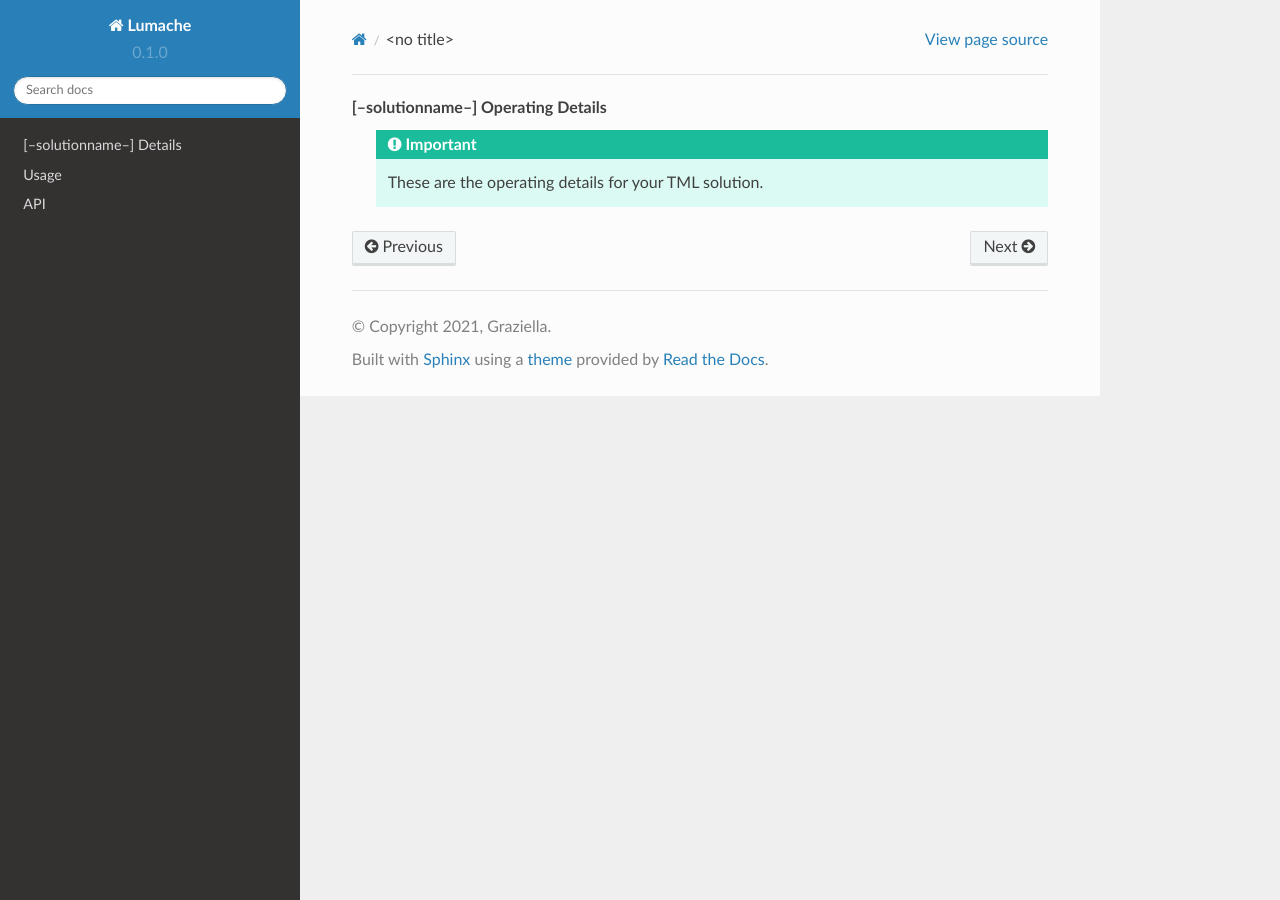
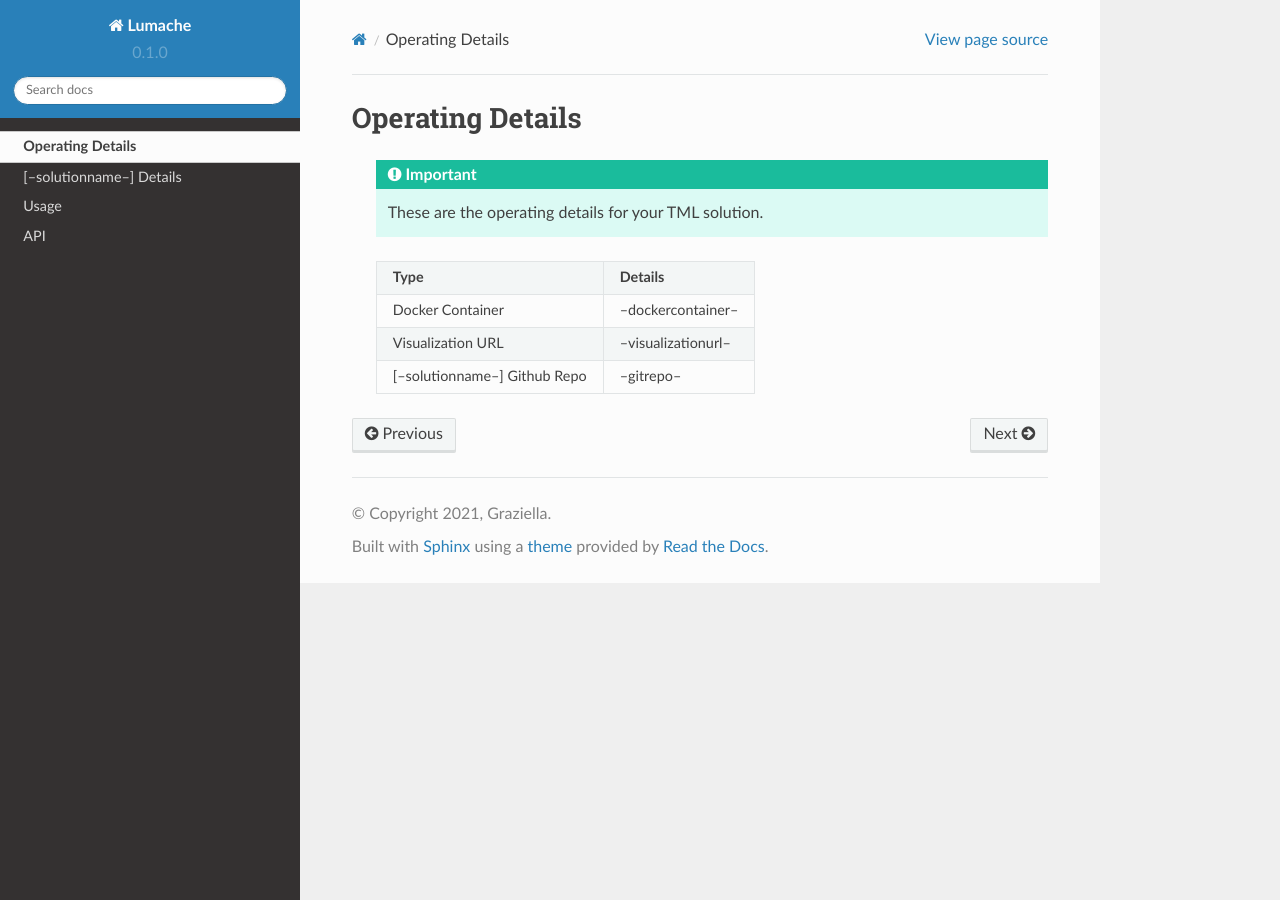
Before and after one commit to vanesalcb06/tssproject2-2b5c, a Sphinx documentation site: the page built from docs/source/operating.rst, in a window 1280 px wide. Built offline with Sphinx 7.4.7 and the Read the Docs theme 2.0.0, drawn with Linux system fonts in a browser that asks for light colours.

Commit message:
Update operating.rst

```diff
--- a/docs/source/operating.rst
+++ b/docs/source/operating.rst
@@ -1,5 +1,16 @@
-[--solutionname--] Operating Details
- ===================================
+Operating Details
+====================================
 
  .. important::
     These are the operating details for your TML solution.
+
+ .. list-table::
+
+    * - **Type**
+      - **Details**
+    * - Docker Container
+      - --dockercontainer--
+    * - Visualization URL
+      - --visualizationurl--
+    * - [--solutionname--] Github Repo
+      - --gitrepo--
```
